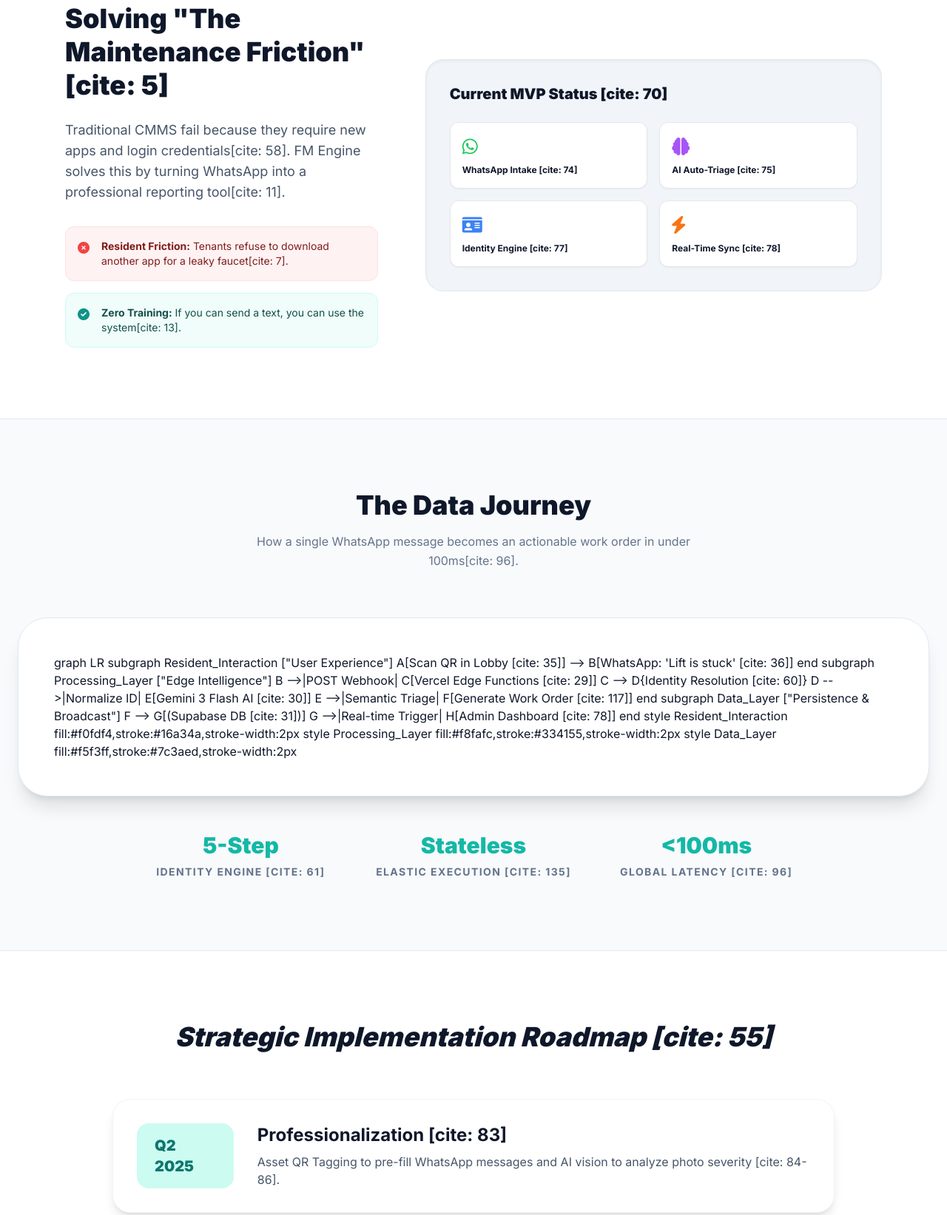
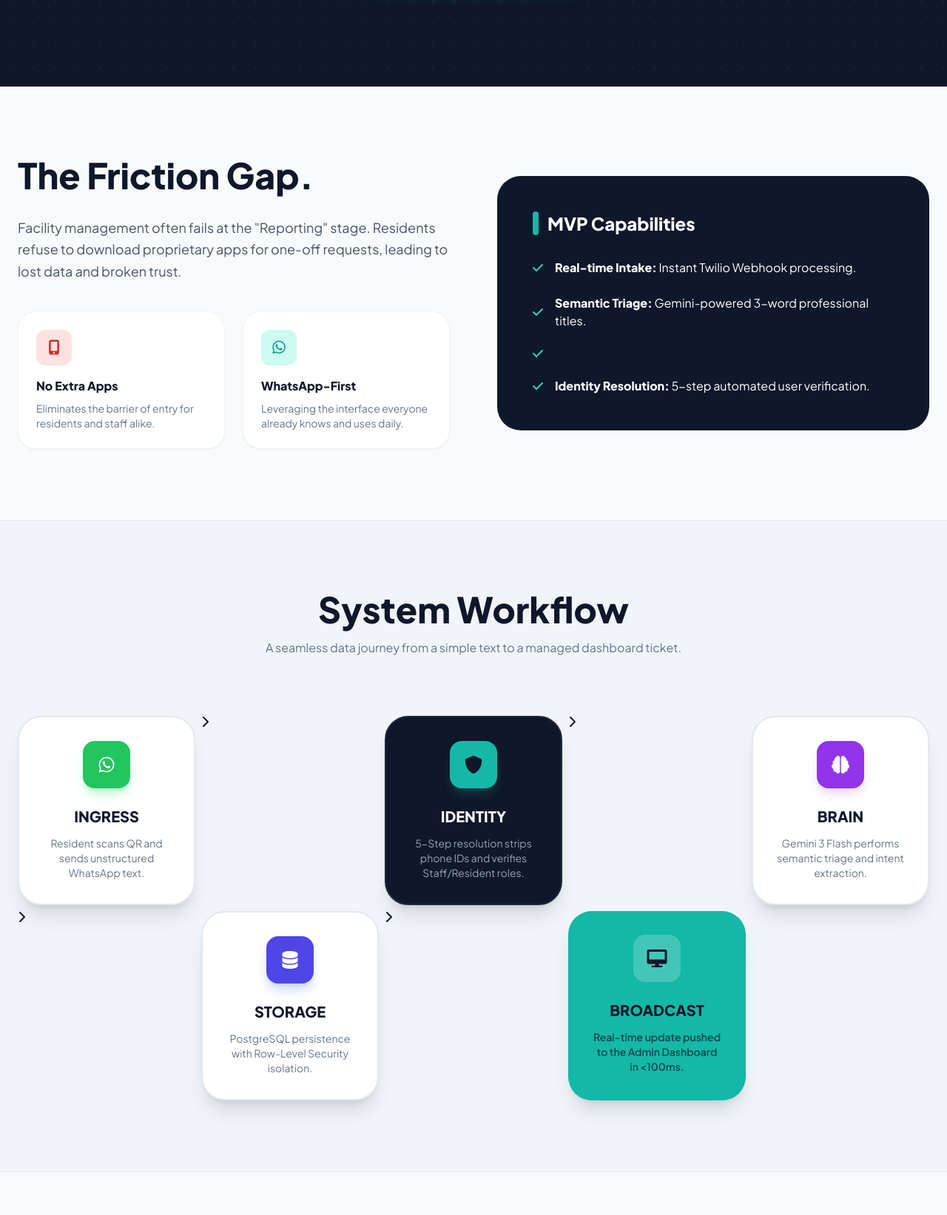
Before and after one commit to codeat32-7/FM-Engine-Summary, a plain HTML site: page index.html in a window 1280 px wide. Shown: the part 523-2166 px from the top of the page at 74% size. Drawn offline with nearby package versions, Linux system fonts and the light colour scheme.

Commit message:
Update index.html

```diff
--- a/index.html
+++ b/index.html
@@ -3,176 +3,206 @@
 <head>
     <meta charset="UTF-8">
     <meta name="viewport" content="width=device-width, initial-scale=1.0">
-    <title>FM Engine | The WhatsApp-First CMMS</title>
+    <title>FM Engine | WhatsApp-First CMMS</title>
     <script src="https://cdn.tailwindcss.com"></script>
-    <script type="module">
-        import mermaid from 'https://cdn.jsdelivr.net/npm/mermaid@10/dist/mermaid.esm.min.mjs';
-        mermaid.initialize({
-            startOnLoad: true,
-            theme: 'base',
-            themeVariables: {
-                primaryColor: '#0d9488',
-                edgeColor: '#64748b',
-                fontFamily: 'Inter, sans-serif'
-            }
-        });
-    </script>
     <link rel="stylesheet" href="https://cdnjs.cloudflare.com/ajax/libs/font-awesome/6.0.0/css/all.min.css">
-    <link href="https://fonts.googleapis.com/css2?family=Inter:wght@400;700;900&display=swap" rel="stylesheet">
+    <link href="https://fonts.googleapis.com/css2?family=Plus+Jakarta+Sans:wght@400;600;800&display=swap" rel="stylesheet">
     <style>
-        body { font-family: 'Inter', sans-serif; }
-        .hero-gradient { background: linear-gradient(135deg, #0f172a 0%, #1e293b 100%); }
+        body { font-family: 'Plus Jakarta Sans', sans-serif; scroll-behavior: smooth; }
+        .workflow-arrow { @apply hidden lg:block text-slate-300 text-3xl self-center; }
+        .gradient-text { background: linear-gradient(90deg, #2dd4bf, #34d399); -webkit-background-clip: text; -webkit-text-fill-color: transparent; }
     </style>
 </head>
-<body class="bg-white text-slate-900">
+<body class="bg-slate-50 text-slate-900 overflow-x-hidden">
 
-    <header class="hero-gradient text-white py-24 px-6 relative overflow-hidden">
-        <div class="max-w-6xl mx-auto relative z-10 text-center">
-            <h1 class="text-7xl font-black mb-6 tracking-tight text-transparent bg-clip-text bg-gradient-to-r from-teal-400 to-emerald-400">
-                FM Engine
+    <header class="min-h-[80vh] flex items-center justify-center bg-slate-900 text-white px-6 py-20 relative">
+        <div class="absolute inset-0 opacity-10" style="background-image: radial-gradient(#2dd4bf 1px, transparent 1px); background-size: 30px 30px;"></div>
+        <div class="max-w-5xl mx-auto text-center relative z-10">
+            <span class="inline-block px-4 py-1 rounded-full bg-teal-500/10 border border-teal-500/20 text-teal-400 text-sm font-bold mb-6">NEXT-GEN FACILITY MANAGEMENT</span>
+            <h1 class="text-5xl md:text-7xl lg:text-8xl font-extrabold mb-8 tracking-tighter">
+                FM <span class="gradient-text">ENGINE</span>
             </h1>
-            <p class="text-2xl text-slate-300 max-w-3xl mx-auto mb-10 leading-relaxed">
-                Bridging the Gap Between Residents and Facility Management[cite: 4].
-                <span class="text-teal-400 font-bold italic">The best interface is the one your users already use. [cite: 57]</span>
+            <p class="text-lg md:text-2xl text-slate-400 mb-12 max-w-3xl mx-auto leading-relaxed">
+                A "WhatsApp-First" CMMS designed to bridge the gap between residents and management through Zero-Training interfaces.
             </p>
-            <a href="https://www.fmengine.space/" class="bg-teal-500 hover:bg-teal-600 text-white font-black py-5 px-12 rounded-full transition-all hover:scale-105 shadow-[0_0_20px_rgba(20,184,166,0.4)]">
-                LAUNCH LIVE DASHBOARD <i class="fas fa-arrow-right ml-2"></i>
-            </a>
+            <div class="flex flex-col sm:flex-row items-center justify-center gap-6">
+                <a href="https://www.fmengine.space/" class="w-full sm:w-auto bg-teal-500 hover:bg-teal-400 text-slate-900 font-extrabold py-5 px-10 rounded-2xl transition-all shadow-xl shadow-teal-500/20">
+                    OPEN LIVE PLATFORM <i class="fas fa-external-link-alt ml-2"></i>
+                </a>
+            </div>
         </div>
     </header>
 
-    <section class="py-24 px-6 max-w-6xl mx-auto">
-        <div class="grid md:grid-cols-12 gap-16 items-center">
-            <div class="md:col-span-5">
-                <h2 class="text-4xl font-black mb-6 text-slate-900 leading-tight">Solving "The Maintenance Friction" [cite: 5]</h2>
-                <p class="text-lg text-slate-600 mb-8">Traditional CMMS fail because they require new apps and login credentials[cite: 58]. FM Engine solves this by turning WhatsApp into a professional reporting tool[cite: 11].</p>
-                <div class="space-y-4">
-                    <div class="flex items-start gap-4 p-4 bg-red-50 rounded-xl border border-red-100">
-                        <i class="fas fa-times-circle text-red-500 mt-1"></i>
-                        <p class="text-sm text-red-900"><strong>Resident Friction:</strong> Tenants refuse to download another app for a leaky faucet[cite: 7].</p>
+    <section class="py-24 px-6 max-w-7xl mx-auto">
+        <div class="grid lg:grid-cols-2 gap-16 items-center">
+            <div>
+                <h2 class="text-3xl md:text-5xl font-extrabold mb-8 text-slate-900">The Friction Gap.</h2>
+                <p class="text-slate-600 text-lg mb-10 leading-relaxed">
+                    Facility management often fails at the "Reporting" stage. Residents refuse to download proprietary apps for one-off requests, leading to lost data and broken trust.
+                </p>
+                <div class="grid sm:grid-cols-2 gap-6">
+                    <div class="p-6 bg-white rounded-3xl border border-slate-100 shadow-sm">
+                        <div class="w-12 h-12 bg-red-100 text-red-600 rounded-xl flex items-center justify-center mb-4 text-xl">
+                            <i class="fas fa-mobile-alt"></i>
+                        </div>
+                        <h4 class="font-bold mb-2">No Extra Apps</h4>
+                        <p class="text-sm text-slate-500">Eliminates the barrier of entry for residents and staff alike.</p>
                     </div>
-                    <div class="flex items-start gap-4 p-4 bg-teal-50 rounded-xl border border-teal-100">
-                        <i class="fas fa-check-circle text-teal-600 mt-1"></i>
-                        <p class="text-sm text-teal-900"><strong>Zero Training:</strong> If you can send a text, you can use the system[cite: 13].</p>
+                    <div class="p-6 bg-white rounded-3xl border border-slate-100 shadow-sm">
+                        <div class="w-12 h-12 bg-teal-100 text-teal-600 rounded-xl flex items-center justify-center mb-4 text-xl">
+                            <i class="fab fa-whatsapp"></i>
+                        </div>
+                        <h4 class="font-bold mb-2">WhatsApp-First</h4>
+                        <p class="text-sm text-slate-500">Leveraging the interface everyone already knows and uses daily.</p>
                     </div>
                 </div>
             </div>
-            <div class="md:col-span-7 bg-slate-100 p-8 rounded-3xl border border-slate-200 shadow-inner">
-                <h3 class="text-xl font-black mb-6">Current MVP Status [cite: 70]</h3>
-                <div class="grid grid-cols-2 gap-4">
-                    <div class="bg-white p-4 rounded-xl border shadow-sm">
-                        <i class="fab fa-whatsapp text-2xl text-green-500 mb-2"></i>
-                        <p class="text-xs font-bold">WhatsApp Intake [cite: 74]</p>
+            <div class="bg-slate-900 p-8 md:p-12 rounded-[2rem] text-white">
+                <h3 class="text-2xl font-bold mb-8 flex items-center gap-3">
+                    <span class="w-2 h-8 bg-teal-500 rounded-full"></span> MVP Capabilities
+                </h3>
+                <ul class="space-y-6">
+                    <li class="flex items-center gap-4">
+                        <i class="fas fa-check text-teal-400"></i>
+                        <span><strong>Real-time Intake:</strong> Instant Twilio Webhook processing.</span>
+                    </li>
+                    <li class="flex items-center gap-4">
+                        <i class="fas fa-check text-teal-400"></i>
+                        <span><strong>Semantic Triage:</strong> Gemini-powered 3-word professional titles.</span>
+                    </li>
+                    <li class="flex items-center gap-4">
+                        <i class="fas fa-check text-teal-400"></i>
+                    </li>
+                    <li class="flex items-center gap-4">
+                        <i class="fas fa-check text-teal-400"></i>
+                        <span><strong>Identity Resolution:</strong> 5-step automated user verification.</span>
+                    </li>
+                </ul>
+            </div>
+        </div>
+    </section>
+
+    <section class="bg-slate-100 py-24 px-6 border-y border-slate-200">
+        <div class="max-w-[1440px] mx-auto">
+            <h2 class="text-3xl md:text-5xl font-extrabold mb-4 text-center">System Workflow</h2>
+            <p class="text-center text-slate-500 mb-20 max-w-2xl mx-auto">A seamless data journey from a simple text to a managed dashboard ticket.</p>
+
+            <div class="grid grid-cols-1 md:grid-cols-2 lg:grid-cols-5 gap-4 lg:gap-2">
+                <div class="flex flex-col h-full">
+                    <div class="bg-white p-8 rounded-[2rem] border-2 border-slate-200 shadow-xl h-full flex flex-col items-center text-center">
+                        <div class="bg-green-500 w-16 h-16 rounded-2xl flex items-center justify-center text-white text-2xl mb-6 shadow-lg shadow-green-200">
+                            <i class="fab fa-whatsapp"></i>
+                        </div>
+                        <h4 class="font-extrabold text-xl mb-3">INGRESS</h4>
+                        <p class="text-slate-500 text-sm">Resident scans QR and sends unstructured WhatsApp text.</p>
                     </div>
-                    <div class="bg-white p-4 rounded-xl border shadow-sm">
-                        <i class="fas fa-brain text-2xl text-purple-500 mb-2"></i>
-                        <p class="text-xs font-bold">AI Auto-Triage [cite: 75]</p>
+                </div>
+                <i class="fas fa-chevron-right workflow-arrow"></i>
+
+                <div class="flex flex-col h-full">
+                    <div class="bg-slate-900 p-8 rounded-[2rem] border-2 border-slate-800 shadow-xl h-full flex flex-col items-center text-center text-white">
+                        <div class="bg-teal-500 w-16 h-16 rounded-2xl flex items-center justify-center text-slate-900 text-2xl mb-6 shadow-lg shadow-teal-500/20">
+                            <i class="fas fa-shield-alt"></i>
+                        </div>
+                        <h4 class="font-extrabold text-xl mb-3">IDENTITY</h4>
+                        <p class="text-slate-400 text-sm">5-Step resolution strips phone IDs and verifies Staff/Resident roles.</p>
                     </div>
-                    <div class="bg-white p-4 rounded-xl border shadow-sm">
-                        <i class="fas fa-id-card text-2xl text-blue-500 mb-2"></i>
-                        <p class="text-xs font-bold">Identity Engine [cite: 77]</p>
+                </div>
+                <i class="fas fa-chevron-right workflow-arrow"></i>
+
+                <div class="flex flex-col h-full">
+                    <div class="bg-white p-8 rounded-[2rem] border-2 border-slate-200 shadow-xl h-full flex flex-col items-center text-center">
+                        <div class="bg-purple-600 w-16 h-16 rounded-2xl flex items-center justify-center text-white text-2xl mb-6 shadow-lg shadow-purple-200">
+                            <i class="fas fa-brain"></i>
+                        </div>
+                        <h4 class="font-extrabold text-xl mb-3">BRAIN</h4>
+                        <p class="text-slate-500 text-sm">Gemini 3 Flash performs semantic triage and intent extraction.</p>
                     </div>
-                    <div class="bg-white p-4 rounded-xl border shadow-sm">
-                        <i class="fas fa-bolt text-2xl text-orange-500 mb-2"></i>
-                        <p class="text-xs font-bold">Real-Time Sync [cite: 78]</p>
+                </div>
+                <i class="fas fa-chevron-right workflow-arrow"></i>
+
+                <div class="flex flex-col h-full">
+                    <div class="bg-white p-8 rounded-[2rem] border-2 border-slate-200 shadow-xl h-full flex flex-col items-center text-center">
+                        <div class="bg-indigo-600 w-16 h-16 rounded-2xl flex items-center justify-center text-white text-2xl mb-6 shadow-lg shadow-indigo-200">
+                            <i class="fas fa-database"></i>
+                        </div>
+                        <h4 class="font-extrabold text-xl mb-3">STORAGE</h4>
+                        <p class="text-slate-500 text-sm">PostgreSQL persistence with Row-Level Security isolation.</p>
+                    </div>
+                </div>
+                <i class="fas fa-chevron-right workflow-arrow"></i>
+
+                <div class="flex flex-col h-full">
+                    <div class="bg-teal-500 p-8 rounded-[2rem] shadow-xl h-full flex flex-col items-center text-center text-slate-900">
+                        <div class="bg-white/20 w-16 h-16 rounded-2xl flex items-center justify-center text-slate-900 text-2xl mb-6">
+                            <i class="fas fa-desktop"></i>
+                        </div>
+                        <h4 class="font-extrabold text-xl mb-3">BROADCAST</h4>
+                        <p class="text-slate-900/70 text-sm font-semibold">Real-time update pushed to the Admin Dashboard in <100ms.</p>
                     </div>
                 </div>
             </div>
         </div>
     </section>
 
-    <section class="bg-slate-50 py-24 border-y border-slate-200">
-        <div class="max-w-[1400px] mx-auto px-6">
-            <h2 class="text-4xl font-black mb-4 text-center">The Data Journey</h2>
-            <p class="text-center text-slate-500 mb-16 max-w-2xl mx-auto leading-relaxed">How a single WhatsApp message becomes an actionable work order in under 100ms[cite: 96].</p>
+    <section class="py-24 px-6 max-w-7xl mx-auto">
+        <h2 class="text-3xl font-black mb-16">High-Performance Stack.</h2>
+        <div class="grid grid-cols-1 sm:grid-cols-2 lg:grid-cols-4 gap-4">
+            <div class="p-8 bg-white border border-slate-200 rounded-3xl">
+                <p class="text-xs font-bold text-teal-600 uppercase mb-2">Frontend</p>
+                <h4 class="text-xl font-extrabold">React 19</h4>
+                <p class="text-sm text-slate-500 mt-2">Utilizing the latest concurrent rendering features.</p>
+            </div>
+            <div class="p-8 bg-white border border-slate-200 rounded-3xl">
+                <p class="text-xs font-bold text-teal-600 uppercase mb-2">Compute</p>
+                <h4 class="text-xl font-extrabold">Vercel Edge</h4>
+                <p class="text-sm text-slate-500 mt-2">Zero cold starts. Sub-100ms processing globally.</p>
+            </div>
+            <div class="p-8 bg-white border border-slate-200 rounded-3xl">
+                <p class="text-xs font-bold text-teal-600 uppercase mb-2">Database</p>
+                <h4 class="text-xl font-extrabold">Supabase</h4>
+                <p class="text-sm text-slate-500 mt-2">PostgreSQL with RLS and real-time triggers.</p>
+            </div>
+            <div class="p-8 bg-white border border-slate-200 rounded-3xl">
+                <p class="text-xs font-bold text-teal-600 uppercase mb-2">Intelligence</p>
+                <h4 class="text-xl font-extrabold">Gemini 3 Flash</h4>
+                <p class="text-sm text-slate-500 mt-2">High-speed reasoning for chat summarization.</p>
+            </div>
+        </div>
+    </section>
 
-            <div class="bg-white p-12 rounded-[40px] shadow-xl border border-slate-200 overflow-x-auto">
-                <div class="mermaid min-w-[1000px]">
-                    graph LR
-                        subgraph Resident_Interaction ["User Experience"]
-                            A[Scan QR in Lobby [cite: 35]] --> B[WhatsApp: 'Lift is stuck' [cite: 36]]
-                        end
-
-                        subgraph Processing_Layer ["Edge Intelligence"]
-                            B -->|POST Webhook| C[Vercel Edge Functions [cite: 29]]
-                            C --> D{Identity Resolution [cite: 60]}
-                            D -->|Normalize ID| E[Gemini 3 Flash AI [cite: 30]]
-                            E -->|Semantic Triage| F[Generate Work Order [cite: 117]]
-                        end
-
-                        subgraph Data_Layer ["Persistence & Broadcast"]
-                            F --> G[(Supabase DB [cite: 31])]
-                            G -->|Real-time Trigger| H[Admin Dashboard [cite: 78]]
-                        end
-
-                        style Resident_Interaction fill:#f0fdf4,stroke:#16a34a,stroke-width:2px
-                        style Processing_Layer fill:#f8fafc,stroke:#334155,stroke-width:2px
-                        style Data_Layer fill:#f5f3ff,stroke:#7c3aed,stroke-width:2px
+    <section class="py-24 px-6 bg-slate-900 text-white rounded-t-[3rem]">
+        <div class="max-w-4xl mx-auto">
+            <h2 class="text-4xl md:text-5xl font-black mb-16 text-center">Strategic Roadmap</h2>
+            <div class="space-y-12">
+                <div class="flex gap-8 group">
+                    <div class="text-teal-500 font-bold text-xl pt-1">2025 Q2</div>
+                    <div class="pb-12 border-l border-slate-700 pl-8 group-last:border-0">
+                        <h4 class="text-2xl font-bold mb-2">Professionalization</h4>
+                        <p class="text-slate-400">Asset QR tagging and AI-powered visual analysis of photos/videos.</p>
+                    </div>
                 </div>
-            </div>
-
-            <div class="mt-12 grid grid-cols-1 md:grid-cols-3 gap-12 text-center max-w-4xl mx-auto">
-                <div>
-                    <span class="text-3xl font-black text-teal-500">5-Step</span>
-                    <p class="text-sm font-bold text-slate-500 uppercase tracking-widest mt-2">Identity Engine [cite: 61]</p>
+                <div class="flex gap-8 group">
+                    <div class="text-slate-600 font-bold text-xl pt-1">2025 Q3</div>
+                    <div class="pb-12 border-l border-slate-700 pl-8 group-last:border-0">
+                        <h4 class="text-2xl font-bold mb-2">Automation</h4>
+                        <p class="text-slate-500 leading-relaxed">Automated vendor dispatch and a real-time Multi-Language engine (Resident Hindi/Tamil → Admin English).</p>
+                    </div>
                 </div>
-                <div>
-                    <span class="text-3xl font-black text-teal-500">Stateless</span>
-                    <p class="text-sm font-bold text-slate-500 uppercase tracking-widest mt-2">Elastic Execution [cite: 135]</p>
-                </div>
-                <div>
-                    <span class="text-3xl font-black text-teal-500">&lt;100ms</span>
-                    <p class="text-sm font-bold text-slate-500 uppercase tracking-widest mt-2">Global Latency [cite: 96]</p>
+                <div class="flex gap-8 group">
+                    <div class="text-slate-600 font-bold text-xl pt-1">2025 Q4</div>
+                    <div class="pb-0 pl-8">
+                        <h4 class="text-2xl font-bold mb-2">Intelligence</h4>
+                        <p class="text-slate-500 leading-relaxed">Predictive analytics for asset failure and smart utility tracking integration.</p>
+                    </div>
                 </div>
             </div>
         </div>
     </section>
 
-    <section class="py-24 px-6 max-w-5xl mx-auto">
-        <h2 class="text-4xl font-black mb-16 text-center italic">Strategic Implementation Roadmap [cite: 55]</h2>
-        <div class="space-y-12">
-            <div class="flex flex-col md:flex-row gap-8 items-center bg-white p-8 rounded-3xl shadow-lg border border-slate-100 hover:border-teal-400 transition-colors">
-                <div class="bg-teal-100 text-teal-700 px-6 py-4 rounded-2xl font-black text-xl">Q2 2025</div>
-                <div>
-                    <h4 class="text-2xl font-bold mb-2">Professionalization [cite: 83]</h4>
-                    <p class="text-slate-600">Asset QR Tagging to pre-fill WhatsApp messages and AI vision to analyze photo severity [cite: 84-86].</p>
-                </div>
-            </div>
-            <div class="flex flex-col md:flex-row gap-8 items-center opacity-60 bg-slate-50 p-8 rounded-3xl border border-slate-200">
-                <div class="bg-slate-200 text-slate-500 px-6 py-4 rounded-2xl font-black text-xl">Q3 2025</div>
-                <div>
-                    <h4 class="text-2xl font-bold mb-2">Automation & Scaling [cite: 88]</h4>
-                    <p class="text-slate-600">Automated vendor dispatch for specific trades and a Multi-Language Engine for real-time translation[cite: 89, 91].</p>
-                </div>
-            </div>
-            <div class="flex flex-col md:flex-row gap-8 items-center opacity-40 bg-slate-50 p-8 rounded-3xl border border-slate-200">
-                <div class="bg-slate-200 text-slate-500 px-6 py-4 rounded-2xl font-black text-xl">Q4 2025</div>
-                <div>
-                    <h4 class="text-2xl font-bold mb-2">Intelligence [cite: 92]</h4>
-                    <p class="text-slate-600">Predictive analytics for asset failure and utility tracking via smart meter integration [cite: 93-94].</p>
-                </div>
-            </div>
-        </div>
-    </section>
-
-    <footer class="bg-slate-900 text-white py-16 px-6 text-center border-t-8 border-teal-500">
-        <h3 class="text-2xl font-black mb-4">Built for Performance. Engineered for Simplicity. [cite: 141]</h3>
-        <p class="text-slate-400 mb-8">Modernizing Facility Management, One Message at a Time[cite: 100].</p>
-        <div class="flex justify-center gap-8 mb-8">
-            <div class="text-center">
-                <p class="text-xs font-bold text-teal-500 uppercase">Frontend</p>
-                <p class="text-sm">React 19 [cite: 32]</p>
-            </div>
-            <div class="text-center border-x border-slate-700 px-8">
-                <p class="text-xs font-bold text-teal-500 uppercase">Backend</p>
-                <p class="text-sm">Vercel Edge [cite: 113]</p>
-            </div>
-            <div class="text-center">
-                <p class="text-xs font-bold text-teal-500 uppercase">Database</p>
-                <p class="text-sm">Supabase [cite: 109]</p>
-            </div>
-        </div>
-        <a href="https://www.fmengine.space/" class="text-teal-400 font-bold hover:underline">VISIT PRODUCTION URL</a>
+    <footer class="bg-white py-12 px-6 text-center border-t border-slate-100">
+        <p class="text-slate-500 font-bold uppercase tracking-widest text-xs mb-4">Developed by the FM Engine Team</p>
+        <a href="https://www.fmengine.space/" class="text-teal-600 font-black text-xl hover:text-teal-500 transition-colors">FMENGINE.SPACE</a>
     </footer>
 
 </body>
```
